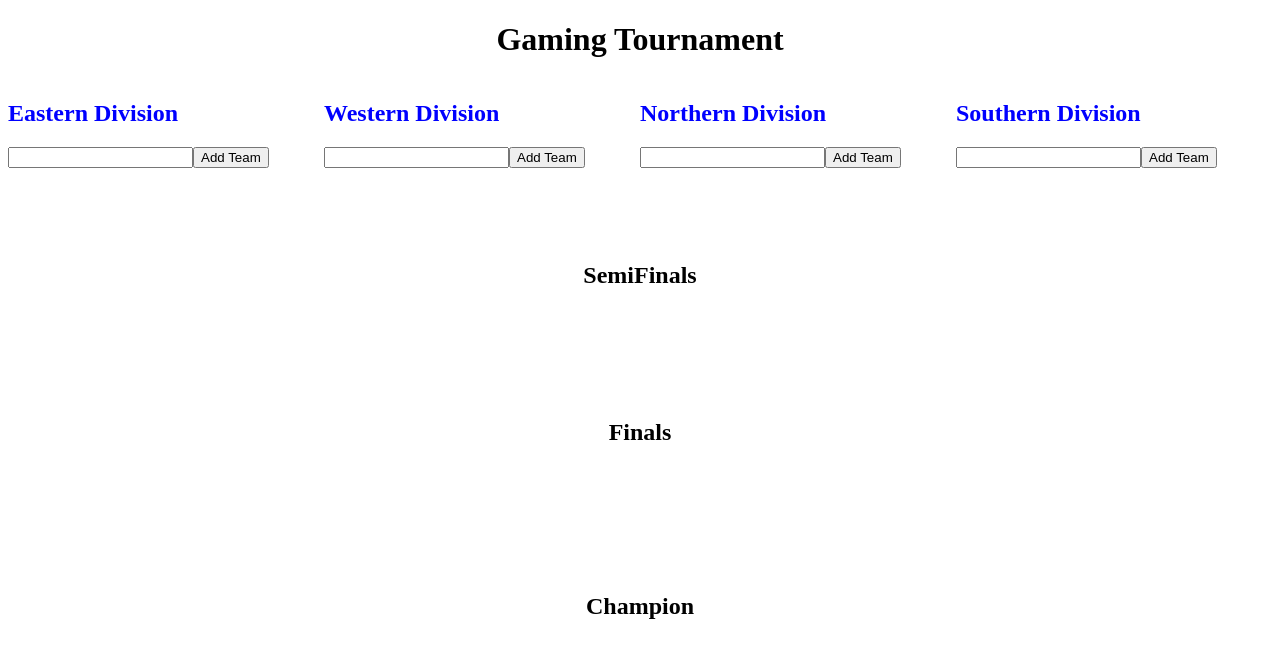
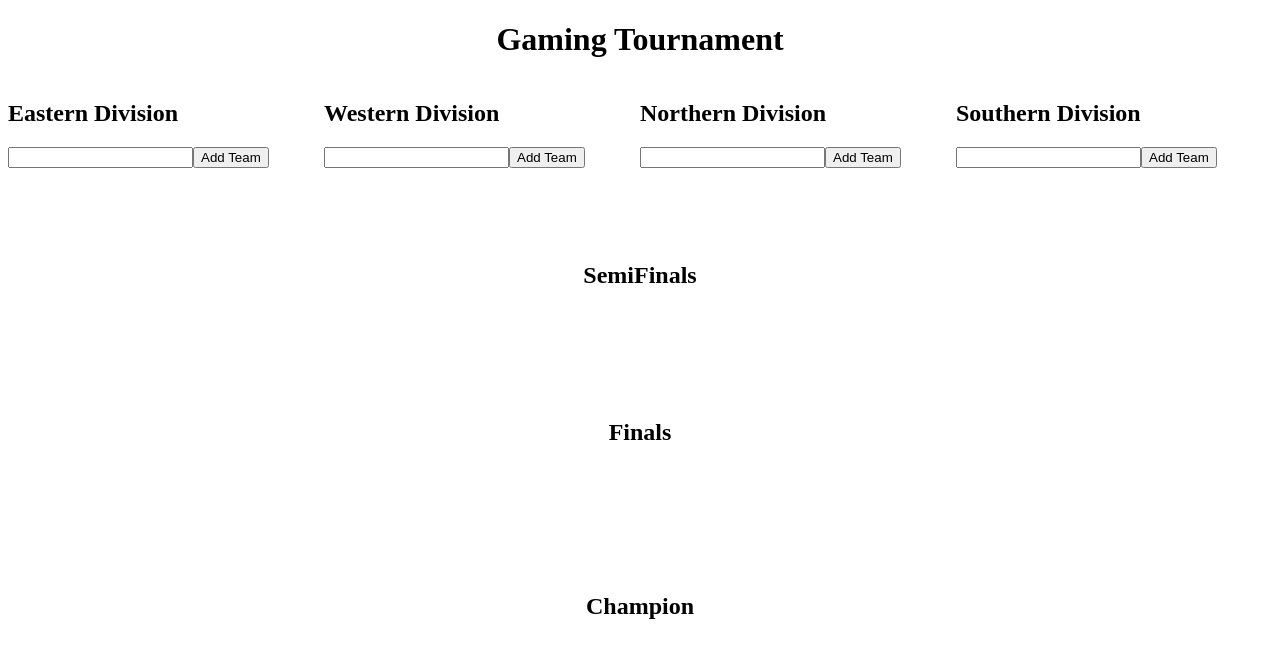
Before and after one commit to akingbe1/tournament-app, an Angular app: page / in a window 1280 px wide. Shown: the top 658 px of the page. Built offline with nearby package versions, Linux system fonts and the light colour scheme.

Commit message:
minor fixes

```diff
--- a/src/app/tournament-teams/tournament-teams.component.css
+++ b/src/app/tournament-teams/tournament-teams.component.css
@@ -26,7 +26,7 @@
 }
 
 h2.first-round {
-	color: blue;
+/*	color: blue;*/
 }
 
 h2.next-round {
```
